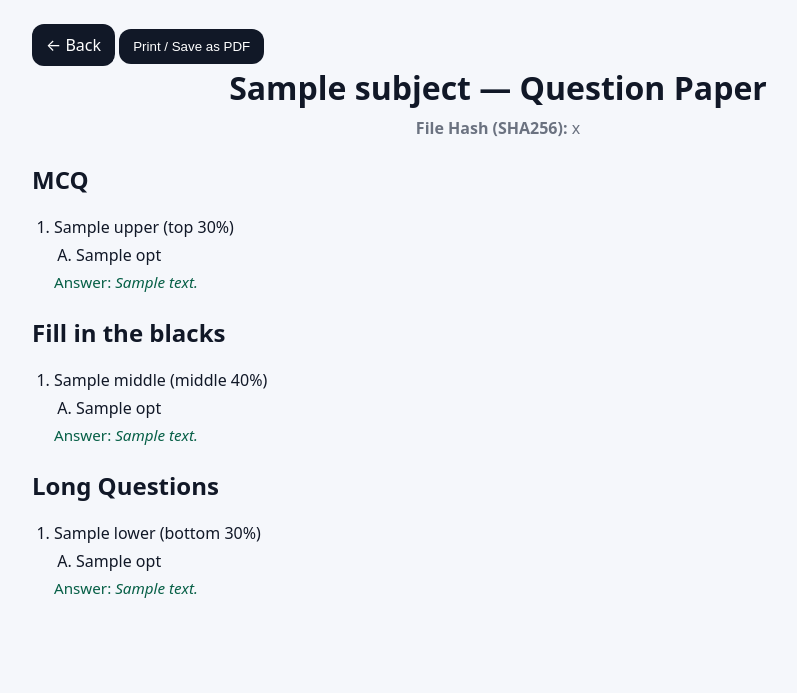
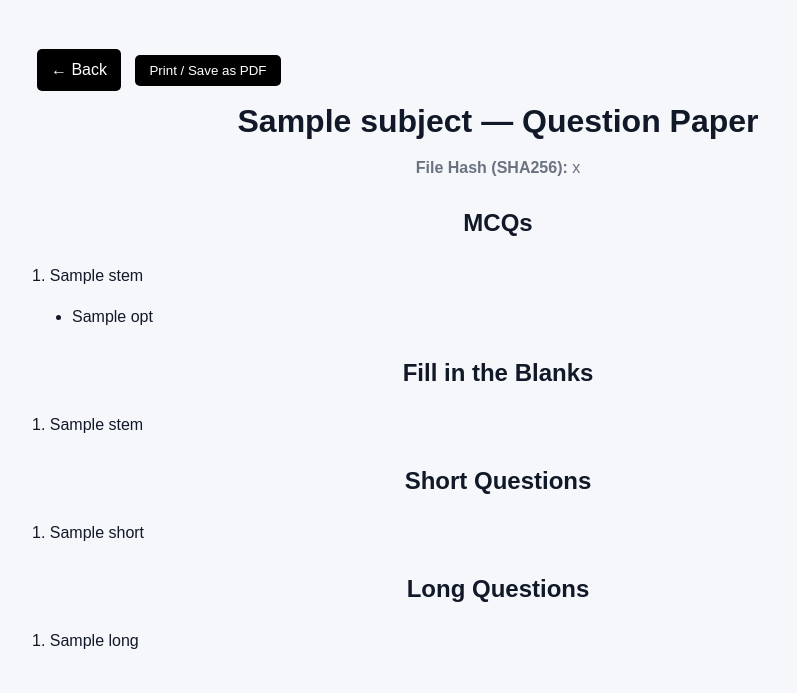
Before and after one commit to rudradesa/question-paper-generator-rule-base, a Flask app: template templates/paper.html in a window 1280 px wide. Shown: the top 693 px of the page, without its empty margins (142-939 px from the left). Run offline with Flask 3, Linux system fonts and the light colour scheme; the template is opened without the code that fills it: most values are stand-ins (such as "Sample title", 1, 10 or a date in 2020); parts of the project's set-up code (start-up, migrations or seed data) failed here and were passed over.

Commit message:
Update paper.html

```diff
--- a/templates/paper.html
+++ b/templates/paper.html
@@ -10,6 +10,24 @@
       .no-print { display: none !important; }
       .page-break { page-break-before: always; }
     }
+    body {
+      font-family: Arial, sans-serif;
+      margin: 20px;
+      line-height: 1.6;
+    }
+    h1, h2 { text-align: center; }
+    .btn {
+      display: inline-block;
+      margin: 5px;
+      padding: 8px 14px;
+      background: black;
+      color: white;
+      text-decoration: none;
+      border-radius: 5px;
+    }
+    .btn:hover { background: black; }
+    .q { font-weight: bold; margin-top: 8px; }
+    .ans { color: green; margin-left: 15px; }
   </style>
 </head>
 <body>
@@ -24,88 +42,33 @@
       {% if pdf_hash %}
         <p><strong>File Hash (SHA256):</strong> {{ pdf_hash }}</p>
       {% endif %}
-
     </header>
 
- <section>
-  <h2>MCQ</h2>
-  <ol>
-    {% for q in paper.questions_by_level["Upper (top 30%)"] %}
-      {% if q.question is defined and q.options is defined %}
-
-        <li>
-          <div class="q">{{ q.question }}</div>
-          <ol type="A">
+    <!-- MCQs -->
+   <h2>MCQs</h2>
+{% for q in paper.questions_by_level["MCQ"] %}
+  <p>{{ loop.index }}. {{ q.stem }}</p>
+  <ul>
     {% for opt in q.options %}
       <li>{{ opt }}</li>
     {% endfor %}
-          </ol>
-          <div class="ans">Answer: <em>{{ q.answer }}</em></div>
-        </li>
-      {% elif q.question is defined and q.answer is defined %}
-        <li>
-          <div class="q">{{ q.question }}</div>
-          <div class="ans">Answer: <em>{{ q.answer }}</em></div>
-        </li>
-      {% else %}
-        <li class="q">{{ q }}</li>
-      {% endif %}
+  </ul>
 {% endfor %}
-  </ol>
-</section>
 
-<section class="page-break">
-  <h2>Fill in the blacks</h2>
-  <ol>
-    {% for q in paper.questions_by_level["Middle (middle 40%)"] %}
-      {% if q.question is defined and q.options is defined %}
-        <li>
-          <div class="q">{{ q.question }}</div>
-          <ol type="A">
-            {% for opt in q.options %}
-              <li>{{ opt }}</li>
+<h2>Fill in the Blanks</h2>
+{% for f in paper.questions_by_level["FillBlanks"] %}
+  <p>{{ loop.index }}. {{ f.stem }}</p>
 {% endfor %}
-          </ol>
-          <div class="ans">Answer: <em>{{ q.answer }}</em></div>
-        </li>
-      {% elif q.question is defined and q.answer is defined %}
-        <li>
-          <div class="q">{{ q.question }}</div>
-          <div class="ans">Answer: <em>{{ q.answer }}</em></div>
-        </li>
-      {% else %}
-        <li class="q">{{ q }}</li>
-      {% endif %}
+
+<h2>Short Questions</h2>
+{% for s in paper.questions_by_level["Short"] %}
+  <p>{{ loop.index }}. {{ s }}</p>
 {% endfor %}
-  </ol>
-</section>
 
-<section class="page-break">
 <h2>Long Questions</h2>
-  <ol>
-    {% for q in paper.questions_by_level["Lower (bottom 30%)"] %}
-      {% if q.question is defined and q.options is defined %}
-        <li>
-          <div class="q">{{ q.question }}</div>
-          <ol type="A">
-            {% for opt in q.options %}
-              <li>{{ opt }}</li>
+{% for l in paper.questions_by_level["Long"] %}
+  <p>{{ loop.index }}. {{ l }}</p>
 {% endfor %}
-          </ol>
-          <div class="ans">Answer: <em>{{ q.answer }}</em></div>
-        </li>
-      {% elif q.question is defined and q.answer is defined %}
-        <li>
-          <div class="q">{{ q.question }}</div>
-          <!-- <div class="ans">Answer: <em>{{ q.answer }}</em></div> -->
-        </li>
-      {% else %}
-        <li class="q">{{ q }}</li>
-      {% endif %}
-    {% endfor %}
-  </ol>
-</section>
-
 
   </div>
 </body>
```
Lines whose indentation alone changed are shown as unchanged.
